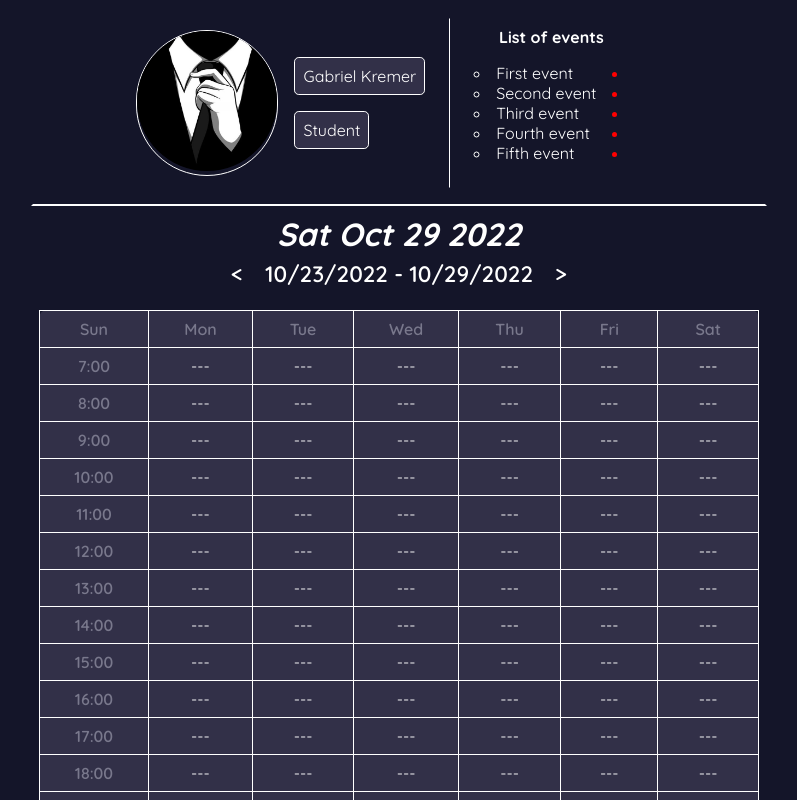
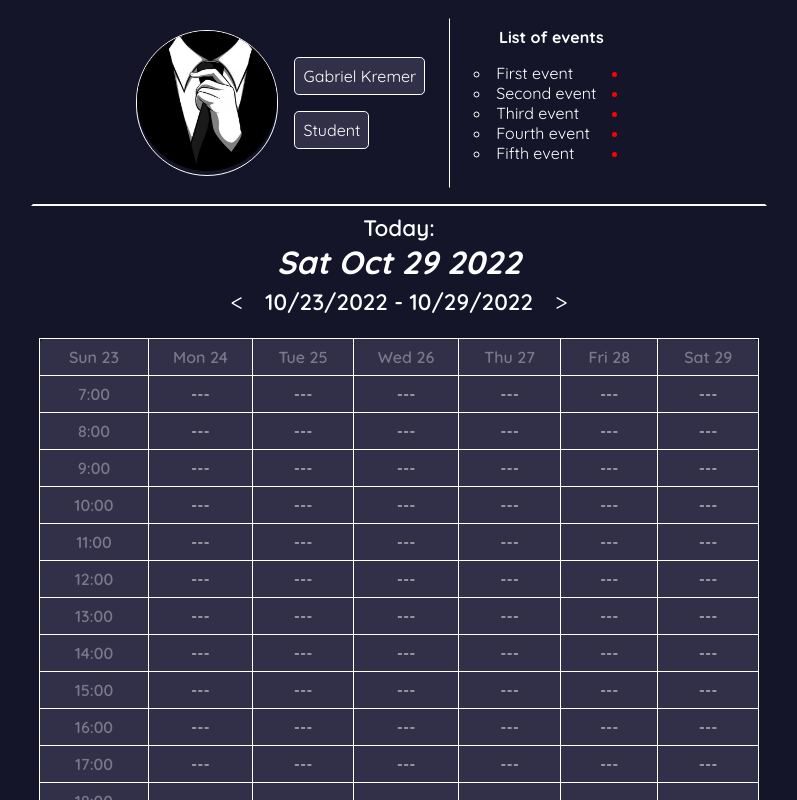
Before and after one commit to gajokremer/HU--15, a Next.js app: page / in a window 1280 px wide. Shown: the top 800 px of the page, without its empty margins (241-1038 px from the left). Built offline with nearby package versions, Linux system fonts and the light colour scheme.

Commit message:
Algorithms to show and calculate the schedule dates seem to be working correctly.

```diff
--- a/components/Schedule.jsx
+++ b/components/Schedule.jsx
@@ -1,31 +1,15 @@
 import Link from "next/link";
-import React, { useState } from "react";
+import React, { useEffect, useState } from "react";
 import Styles from "../styles/Schedule.module.css";
 
 // Utilizar cada evento como un objeto JSON, el cual contiene toda la información
 // del evento, y luego utilizar un map para ubicarlos en una matriz.
 // Finalmente, se pasa la matriz al front-end y se renderiza en la tabla.
 
-const Schedule = ({ props: data }) => {
-  console.log("Data (Schedule): ", data);
+const Schedule = ({ props: data, today }) => {
+  // console.log("Data (Schedule): ", data);
 
-  const today = new Date();
-
-  // const getWeekOfMonth = (date) => {
-  //   const firstDayOfMonth = new Date(date.getFullYear(), date.getMonth(), 1);
-  //   return Math.ceil((date.getDate() + firstDayOfMonth.getDay()) / 7);
-  // };
-
-  // function getWeekDates(currentDate) {
-  //   var currentDate = new Date();
-  //   var weekStart = new Date(
-  //     currentDate.setDate(currentDate.getDate() - currentDate.getDay() + 0)
-  //   );
-  //   var weekEnd = new Date(
-  //     currentDate.setDate(currentDate.getDate() - currentDate.getDay() + 6)
-  //   );
-  //   return [weekStart, weekEnd];
-  // }
+  // const today = new Date();
 
   function getWeekStart(currentDate) {
     var weekStart = new Date(
@@ -51,6 +35,10 @@ const Schedule = ({ props: data }) => {
     return getWeekEnd(today);
   });
 
+  useEffect(() => {
+    console.log("Week has been changed!");
+  }, [weekStart, weekEnd]);
+
   function getNextWeek() {
     setWeekStart(new Date(weekStart.setDate(weekStart.getDate() + 7)));
     setWeekEnd(new Date(weekEnd.setDate(weekEnd.getDate() + 7)));
@@ -61,10 +49,9 @@ const Schedule = ({ props: data }) => {
     setWeekEnd(new Date(weekEnd.setDate(weekEnd.getDate() - 7)));
   }
 
-  // const [week, setWeek] = useState(() => {
-  //   console.log("First run");
-  //   return getWeekOfMonth(today);
-  // });
+  function daysInMonth(month, year) {
+    return new Date(year, month, 0).getDate();
+  }
 
   const weekdays = ["Sun", "Mon", "Tue", "Wed", "Thu", "Fri", "Sat"];
   const hours = [
@@ -88,68 +75,79 @@ const Schedule = ({ props: data }) => {
 
   let counter = 0;
 
-  // function nextWeek() {
-  //   if (week > 0) {
-  //     if (week === 5) {
-  //       setWeek(1);
-  //     } else {
-  //       setWeek(week + 1);
-  //     }
-  //   }
-  //   console.log("Next week: ", week);
-  // }
+  let firstDayIndex = weekStart.getDate() - 1;
+  let lastDayIndex = weekEnd.getDate();
 
-  // function prevWeek() {
-  //   if (week <= 5) {
-  //     if (week === 1) {
-  //       setWeek(5);
-  //     } else {
-  //       setWeek(week - 1);
-  //     }
-  //   }
-  //   console.log("Prev week: ", week);
-  // }
+  const daysThisMonth = daysInMonth(
+    weekStart.getMonth() + 1,
+    weekStart.getFullYear()
+  );
+
+  // console.log("week start month", weekStart.getMonth() + 1);
+  // console.log("week end month", weekEnd.getMonth() + 1);
+
+  console.log("firstDayIndex: ", firstDayIndex);
+  console.log("lastDayIndex: ", lastDayIndex);
+  console.log("daysThisMonth: ", daysThisMonth);
+
+  //function to evaluate if the current index is inside the range of the current week, and if not, to make it 1 and start counting again
+  function evaluateIndex() {
+    if (firstDayIndex <= daysThisMonth) {
+      firstDayIndex++;
+    }
+    if (firstDayIndex > daysThisMonth) {
+      firstDayIndex = 1;
+    }
+    return firstDayIndex;
+  }
 
   return (
     <>
       <div className={Styles.schedule_section}>
+        <span className={Styles.day_section}>{"Today: "}</span>
         <span className={Styles.month}>{today.toDateString()}</span>
         <div className={Styles.day_section}>
           <div className={Styles.day_picker}>
-            <span className={Styles.day_change} id={Styles.prev_day}>
-              <pre onClick={() => getPreviousWeek()}>&lt;</pre>
-              {/* <pre onClick={() => prevWeek()}>&lt;</pre> */}
-            </span>
-            {/* <span className={Styles.week}>Week {week}</span> */}
+            <button onClick={() => getPreviousWeek()}>&lt;</button>
+            <>
+              {/* <span className={Styles.day_change} id={Styles.prev_day}>
+                <pre onClick={() => getPreviousWeek()}>&lt;</pre>
+                </span>
+              <span className={Styles.week}>Week {week}</span> */}
+            </>
             <span className={Styles.week}>
               {weekStart.toLocaleDateString()}
               {" - "}
               {weekEnd.toLocaleDateString()}
             </span>
-            <span className={Styles.day_change} id={Styles.next_day}>
-              <pre onClick={() => getNextWeek()}>&gt;</pre>
-              {/* <pre onClick={() => nextWeek()}>&gt;</pre> */}
-            </span>
+            <button onClick={() => getNextWeek()}>&gt;</button>
+            <>
+              {/* <span className={Styles.day_change} id={Styles.next_day}>
+                <pre onClick={() => getNextWeek()}>&gt;</pre>
+                <pre onClick={() => nextWeek()}>&gt;</pre>
+              </span> */}
+            </>
           </div>
         </div>
       </div>
 
-      {/* <p>{data}</p> */}
       <div>
         <table className={Styles.schedule}>
           <thead>
             <tr>
               {weekdays.map((day) => (
                 <td key={day} className={Styles.first_row}>
-                  {day}
+                  {`${day} `}
+                  {evaluateIndex(firstDayIndex)}
+                  {/* {firstDayIndex++} */}
                 </td>
               ))}
             </tr>
             {data.map((rows) => (
-              <tr key={``}>
+              <tr key={Math.random()}>
                 <td className={Styles.first_col}>{hours[counter++] + ":00"}</td>
                 {rows.map((cols) => (
-                  <td key={``}>
+                  <td key={Math.random()}>
                     <Link href="/other">
                       <a className={Styles.inner_text}>{cols}</a>
                     </Link>
--- a/pages/index.jsx
+++ b/pages/index.jsx
@@ -29,7 +29,7 @@ export default function Home() {
     <div>
       <Header></Header>
       <ProfileBar></ProfileBar>
-      <Schedule props={data}></Schedule>
+      <Schedule props={data} today={new Date()}></Schedule>
     </div>
   );
 }
--- a/styles/globals.css
+++ b/styles/globals.css
@@ -27,6 +27,26 @@ td {
   width: 10rem;
 }
 
+button {
+  width: 2.5rem;
+  height: 2.5rem;
+  margin-right: 0.5rem;
+  margin-left: 0.5rem;
+  border-radius: 50%;
+  place-items: center;
+  display: grid;
+  margin: 0, 10px;
+  cursor: pointer;
+  background-color: var(--dark-main);
+  color: white;
+  border: none;
+  font-size: 1.5rem;
+}
+
+button:hover {
+  background-color: var(--dark-hover);
+}
+
 :root {
   --dark-body: #4d4c5a;
   --dark-main: #141529;
```
